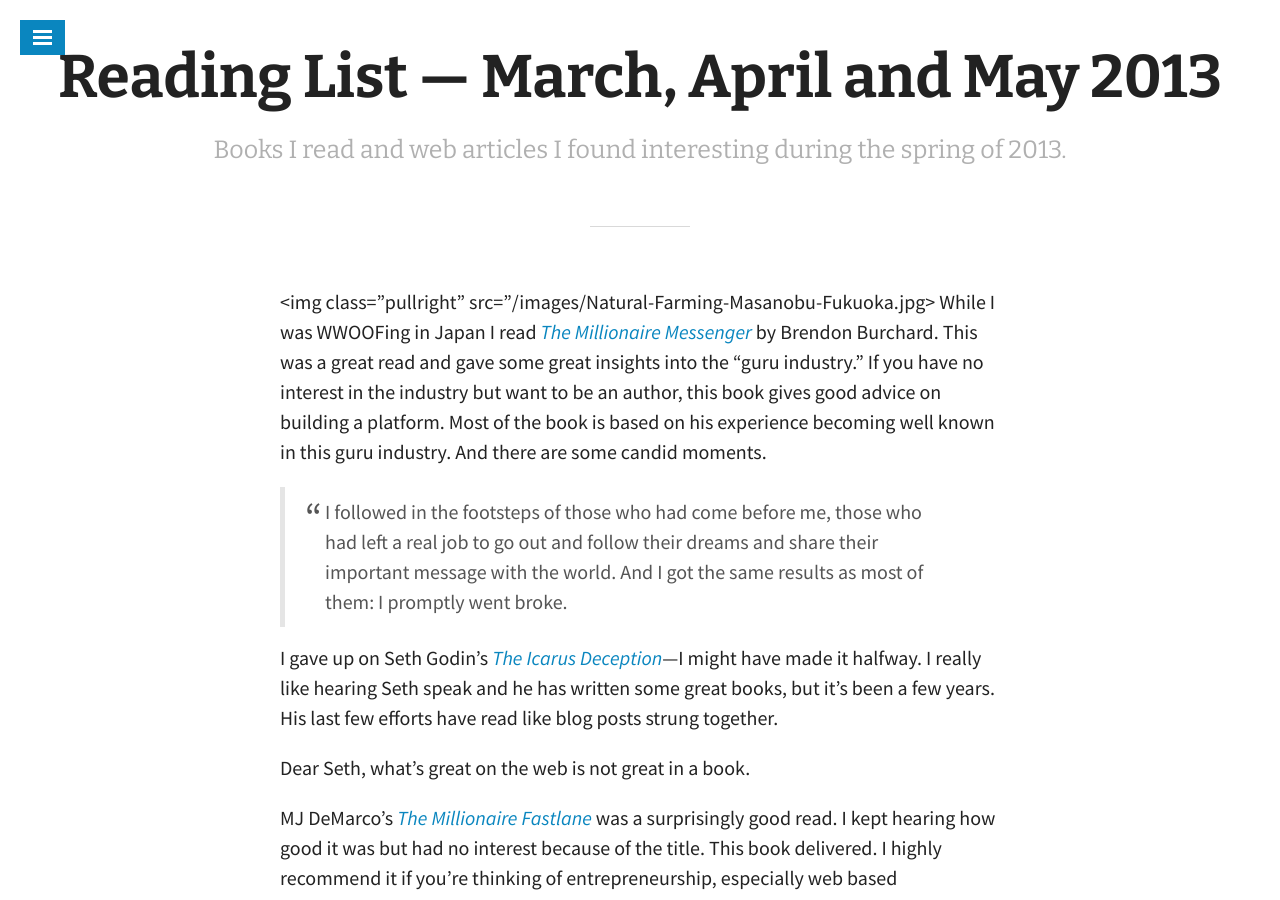
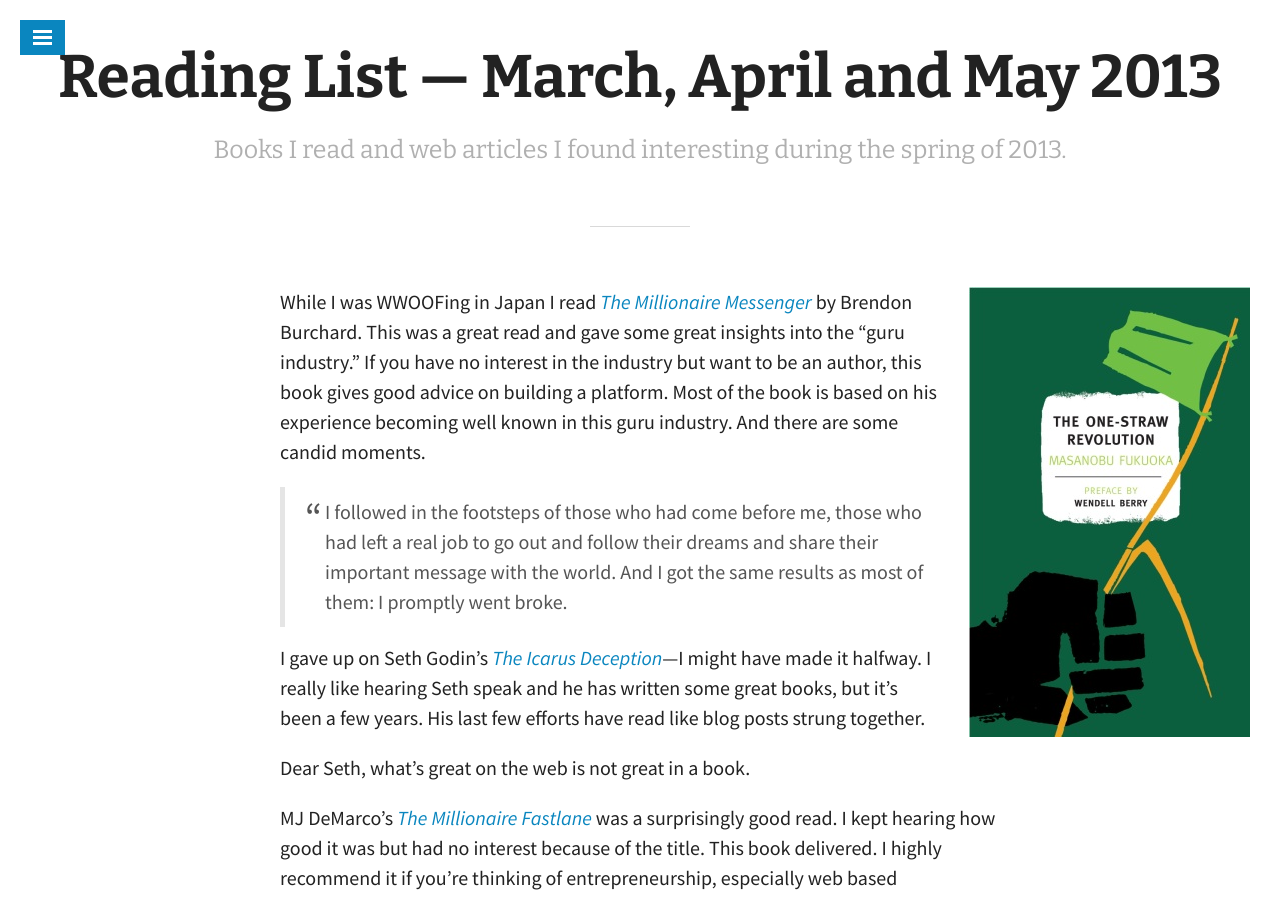
Before and after one commit to snowdj/bradonomics.github.io, a Jekyll site: the page built from _posts/2013-06-01-reading-list-spring-2013.md, in a window 1280 px wide and 900 px high. Built offline with Jekyll 4.4.1, drawn with Linux system fonts in a browser that asks for light colours; some web fonts are replaced.

Commit message:
Updated Image Code

```diff
--- a/_posts/2013-06-01-reading-list-spring-2013.md
+++ b/_posts/2013-06-01-reading-list-spring-2013.md
@@ -10,7 +10,7 @@
 teaser: Natural-Farming-Masanobu-Fukuoka.jpg
 ---
 
-<img class="pullright" src="/images/Natural-Farming-Masanobu-Fukuoka.jpg>
+<img class="pullright" src="/images/Natural-Farming-Masanobu-Fukuoka.jpg">
 While I was WWOOFing in Japan I read [_The Millionaire Messenger_](http://www.amazon.com/gp/product/B005HF4DQA/ref=as_li_ss_tl?ie=UTF8&camp=1789&creative=390957&creativeASIN=B005HF4DQA&linkCode=as2&tag=bnomics-20) by Brendon Burchard. This was a great read and gave some great insights into the "guru industry." If you have no interest in the industry but want to be an author, this book gives good advice on building a platform. Most of the book is based on his experience becoming well known in this guru industry. And there are some candid moments.
 
 > I followed in the footsteps of those who had come before me, those who had left a real job to go out and follow their dreams and share their important message with the world. And I got the same results as most of them: I promptly went broke.
```
